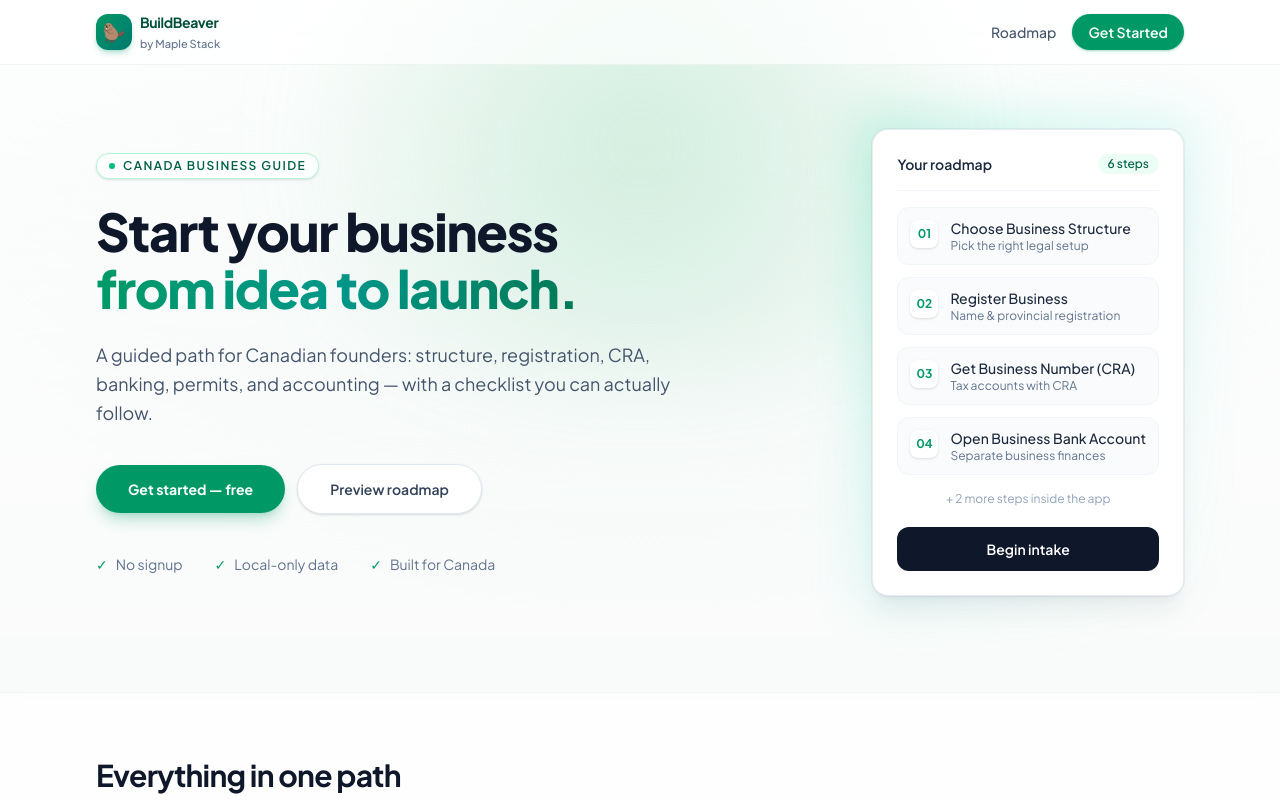
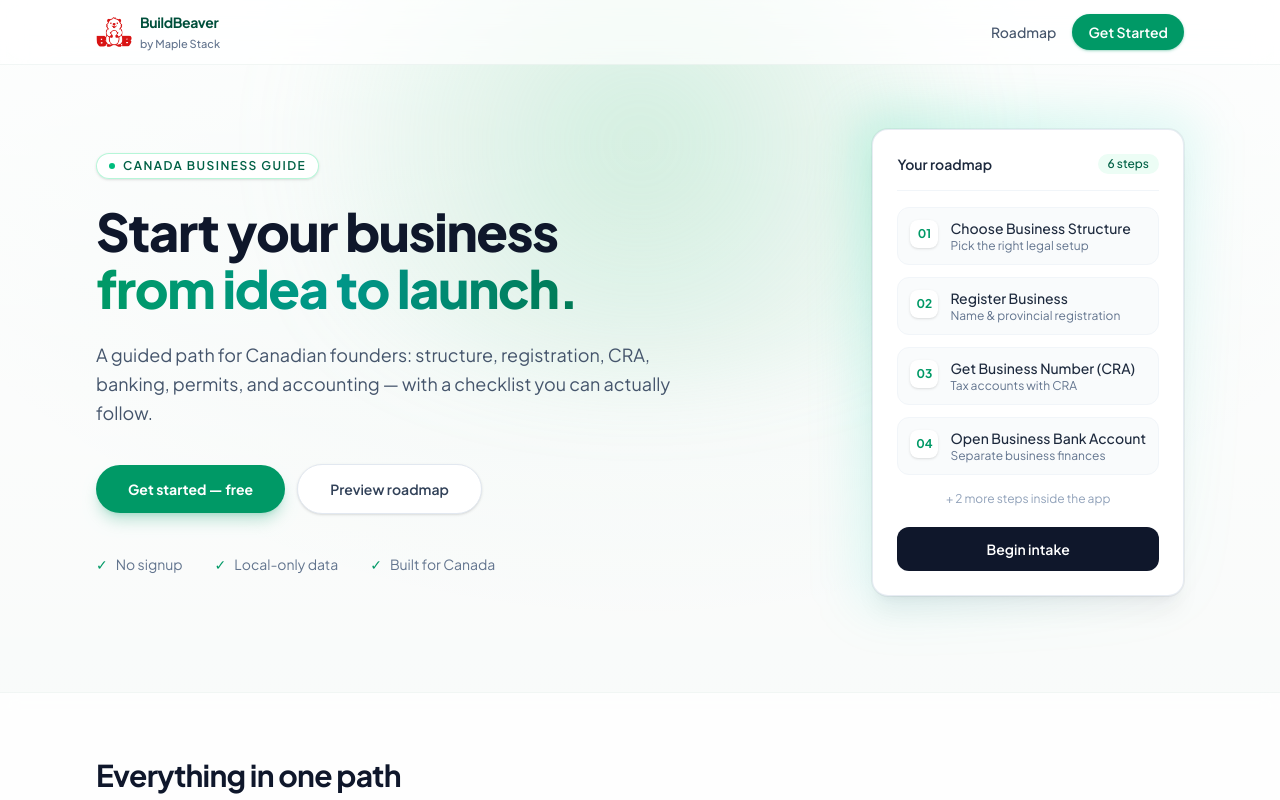
Before and after one commit to vedudx/buildBeaver, a Next.js app: page / in a window 1280 px wide. Shown: the top 800 px of the page. Built offline with nearby package versions, Linux system fonts and the light colour scheme.

Commit message:
updated the logo

```diff
--- a/src/app/page.tsx
+++ b/src/app/page.tsx
@@ -1,4 +1,5 @@
 import Link from "next/link";
+import Image from "next/image";
 
 const STEPS = [
   {
@@ -74,12 +75,14 @@
       <header className="relative z-20 border-b border-emerald-900/5 bg-white/70 backdrop-blur-md">
         <div className="mx-auto flex h-16 max-w-6xl items-center justify-between px-5 md:px-8">
           <Link href="/" className="flex items-center gap-2">
-            <span
-              className="flex h-9 w-9 items-center justify-center rounded-xl bg-gradient-to-br from-emerald-600 to-teal-700 text-lg text-white shadow-md shadow-emerald-600/25"
-              aria-hidden
-            >
-              🦫
-            </span>
+            <Image
+              src="/logo.png"
+              alt="BuildBeaver logo"
+              width={36}
+              height={36}
+              className="rounded-xl"
+              priority
+            />
             <div className="leading-tight">
               <span className="block text-sm font-bold tracking-tight text-emerald-900">
                 BuildBeaver
```
Also changed, not shown: public/logo.png (added).
